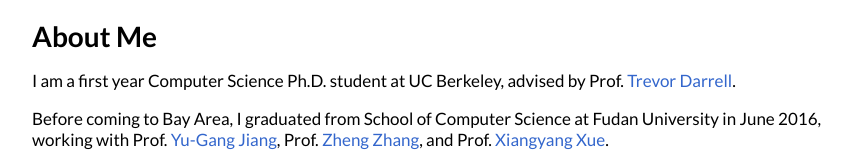
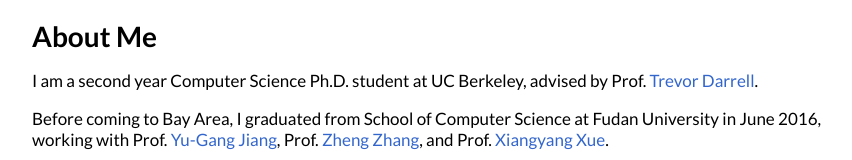
Before and after one commit to XudongLinthu/XudongLinthu.github.io, a plain HTML site: page index.html in a window 1280 px wide. Shown: the part 276-436 px from the top of the page, without its empty margins (208-1060 px from the left). Drawn offline with Linux system fonts and the light colour scheme.

Commit message:
Update index.html

```diff
--- a/index.html
+++ b/index.html
@@ -184,7 +184,7 @@
 	</div>
 	<div class="container">
 		<h2>About Me</h2>
-		<p>I am a first year Computer Science Ph.D. student at UC Berkeley, advised by Prof. <a href="https://scholar.google.com/citations?user=bh-uRFMAAAAJ&hl=en" target="_blank">Trevor Darrell</a>.</p>
+		<p>I am a second year Computer Science Ph.D. student at UC Berkeley, advised by Prof. <a href="https://scholar.google.com/citations?user=bh-uRFMAAAAJ&hl=en" target="_blank">Trevor Darrell</a>.</p>
 		<p>Before coming to Bay Area, I graduated from School of Computer Science at Fudan University in June 2016, working with Prof. <a href="https://scholar.google.com/citations?user=f3_FP8AAAAAJ" target="_blank">Yu-Gang Jiang</a>, Prof. <a href="https://scholar.google.com.hk/citations?user=k0KiE4wAAAAJ"
 							target="_blank">Zheng Zhang</a>, and Prof. <a href="https://scholar.google.com.hk/citations?user=DTbhX6oAAAAJ" target="_blank">Xiangyang Xue</a>.</p>
 	</div>
```
